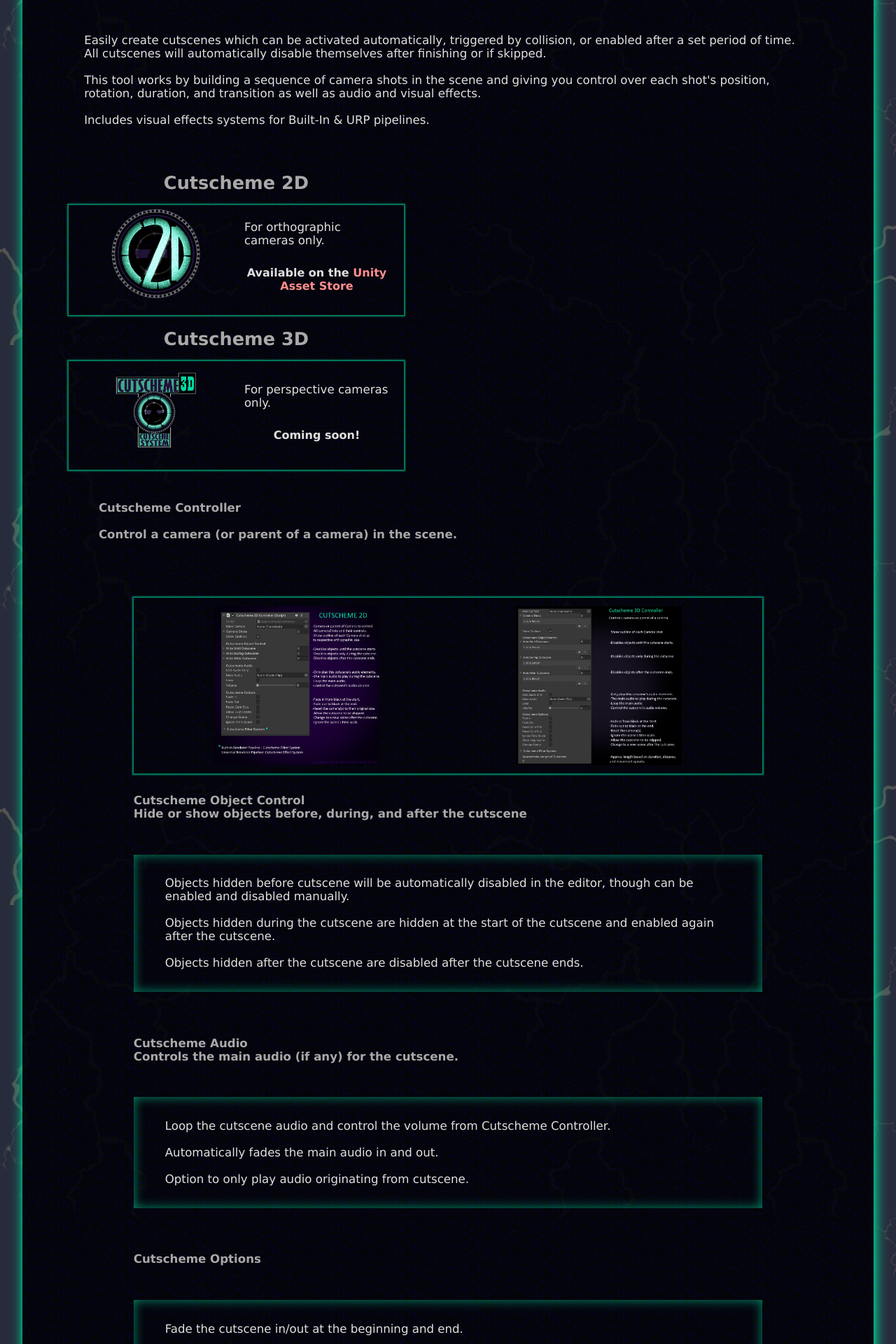
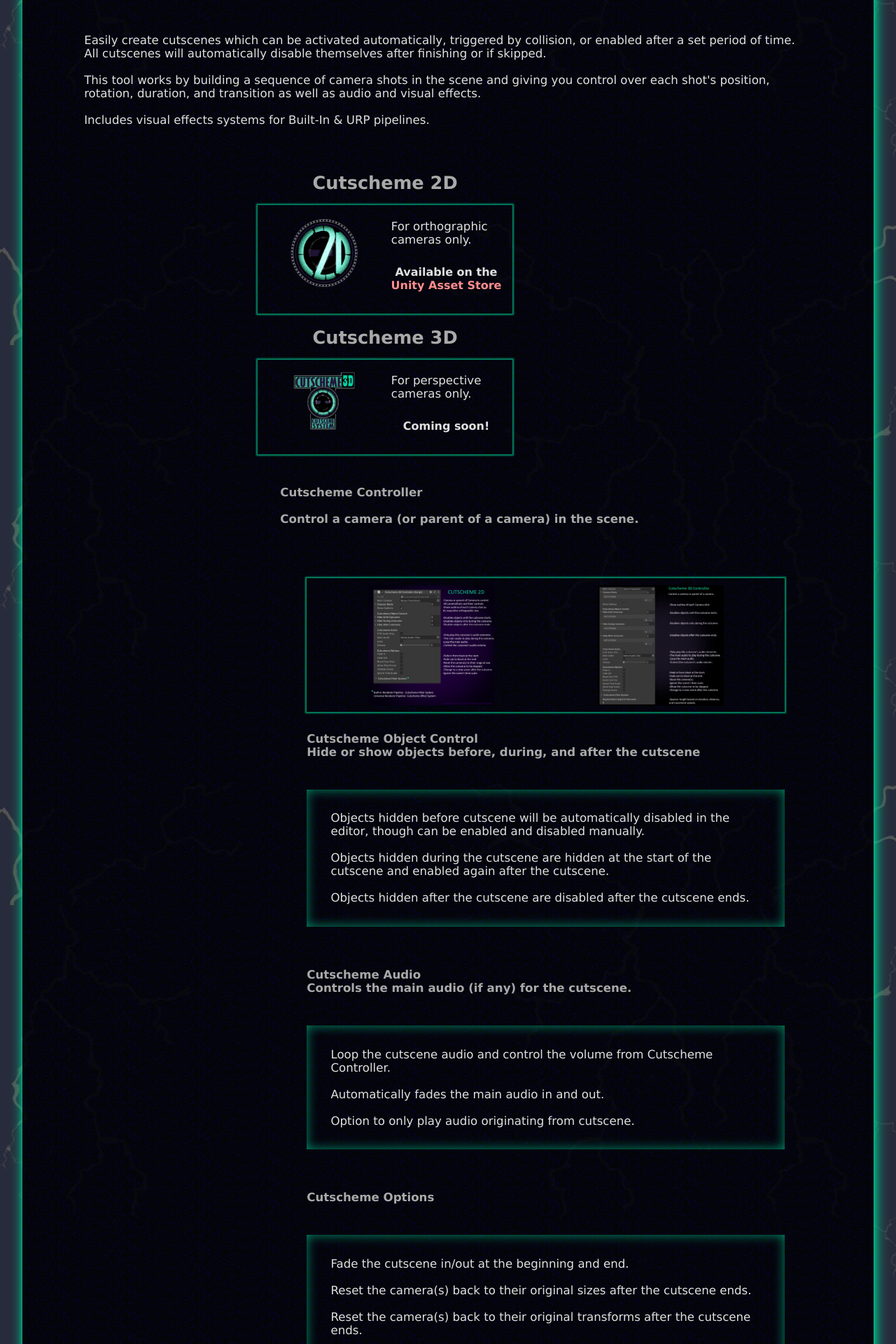
Before and after one commit to Madsir/madsirstudio.github.io, a Jekyll site: the page built from cutscheme/index.html, in a window 1280 px wide. Shown: the part 307-2227 px from the top of the page at 70% size. Built offline with Jekyll 4.4.1, drawn with Linux system fonts in a browser that asks for light colours.

Commit message:
Update index.html

```diff
--- a/cutscheme/index.html
+++ b/cutscheme/index.html
@@ -19,7 +19,7 @@
   background-image: url("/Assets/tough.png")
 }
 .centerdiv{
-	margin-left:2%;
+	margin-left:25%;
 	margin-right:2%;
 }
 .row::after {
```
